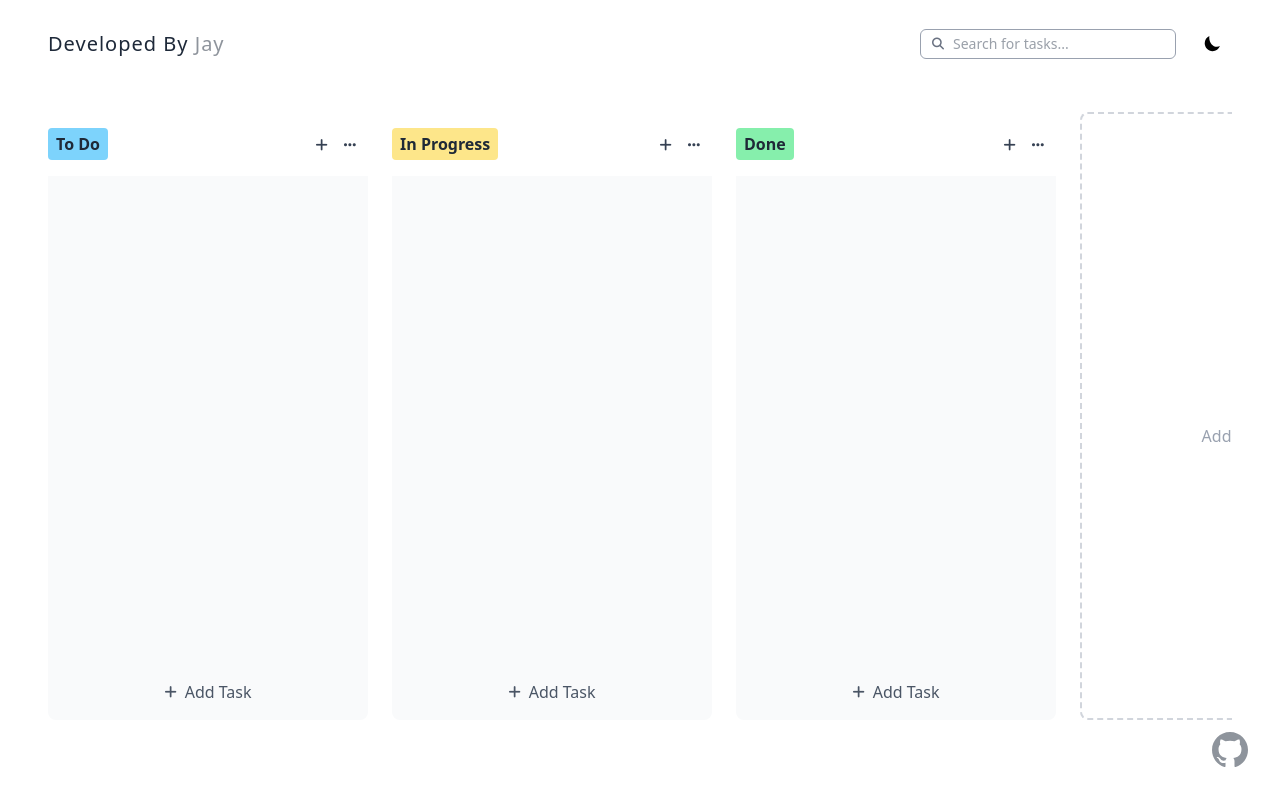
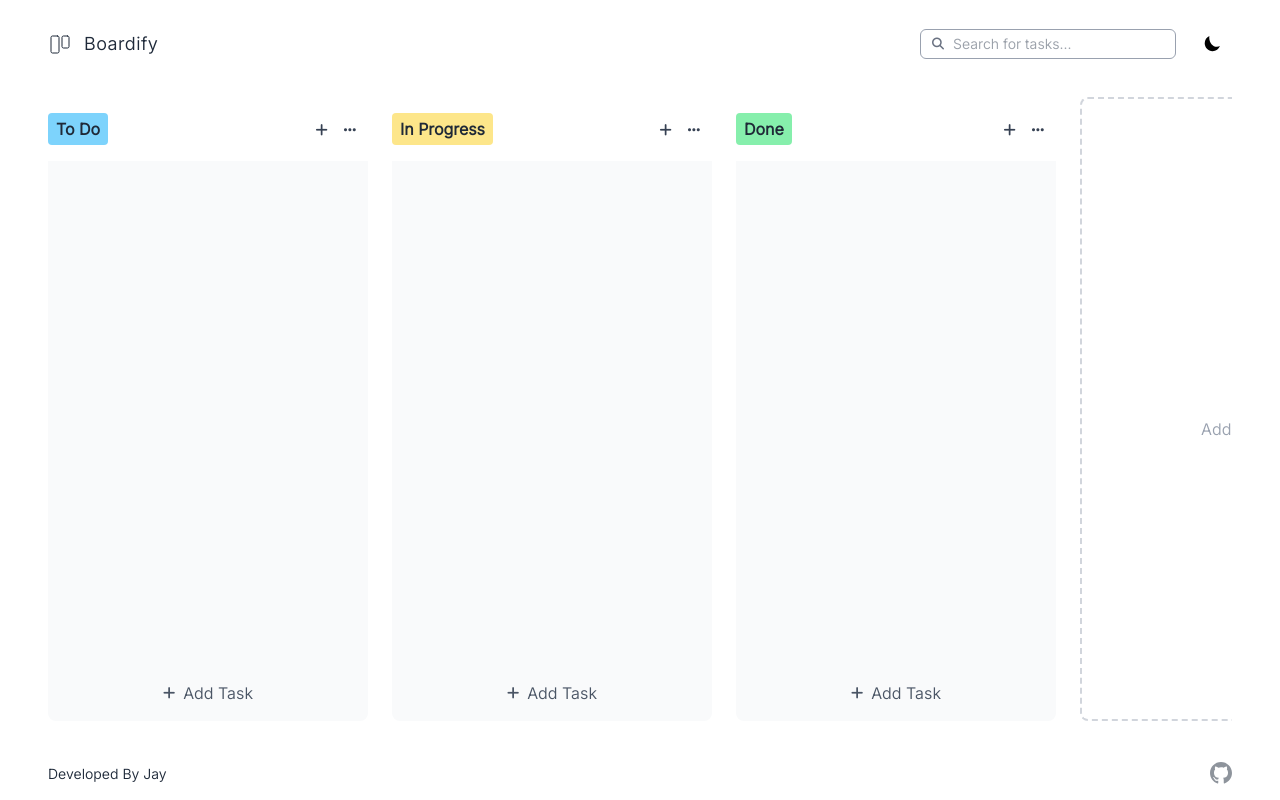
Before and after one commit to devwithjay/boardify, a website built with Vite: page index.html in a window 1280 px wide. Built offline with nearby package versions, Linux system fonts and the light colour scheme.

Commit message:
feat: update header and footer layout

```diff
--- a/index.html
+++ b/index.html
@@ -3,6 +3,12 @@
   <head>
     <meta charset="UTF-8" />
     <meta name="viewport" content="width=device-width, initial-scale=1.0" />
+    <link rel="preconnect" href="https://fonts.googleapis.com" />
+    <link rel="preconnect" href="https://fonts.gstatic.com" crossorigin />
+    <link
+      href="https://fonts.googleapis.com/css2?family=Inter:opsz,wght@14..32,354&family=Onest:wght@100..900&display=swap"
+      rel="stylesheet"
+    />
     <link rel="shortcut icon" href="./assets/favicon.svg" />
     <link rel="stylesheet" href="./css/style.css" />
     <link
@@ -12,20 +18,37 @@
     <title>Boardify</title>
   </head>
 
-  <body class="bg-white transition-colors duration-300 dark:bg-[#121617]">
+  <body
+    class="flex min-h-[100dvh] flex-col justify-between bg-white font-[Inter] transition-colors duration-300 dark:bg-[#121617]"
+  >
     <header class="mx-auto w-full max-w-7xl px-6 py-6 md:px-12">
       <nav class="flex flex-wrap items-center justify-between">
-        <span
-          class="text-lg tracking-wider text-gray-800 md:text-xl dark:text-white"
-        >
-          Developed By
-          <a
-            href="https://devwithjay.com"
-            class="animate-pulse font-medium transition-opacity duration-300 hover:underline hover:opacity-80"
+        <div class="flex items-center space-x-3">
+          <svg
+            class="size-6 text-gray-800 dark:text-white"
+            viewBox="0 0 24 24"
+            fill="none"
+            xmlns="http://www.w3.org/2000/svg"
           >
-            Jay
-          </a>
-        </span>
+            <path
+              d="M9.6 4H4.4C3.6268 4 3 4.6268 3 5.4V19.6C3 20.3732 3.6268 21 4.4 21H9.6C10.3732 21 11 20.3732 11 19.6V5.4C11 4.6268 10.3732 4 9.6 4Z"
+              stroke="currentColor"
+              stroke-width="1"
+              stroke-linecap="round"
+            ></path>
+            <path
+              d="M19.6 4H15.4C14.6268 4 14 4.6268 14 5.4V14.6C14 15.3732 14.6268 16 15.4 16H19.6C20.3732 16 21 15.3732 21 14.6V5.4C21 4.6268 20.3732 4 19.6 4Z"
+              stroke="currentColor"
+              stroke-width="1"
+              stroke-linecap="round"
+            ></path>
+          </svg>
+          <span
+            class="text-lg font-medium tracking-wide text-gray-800 dark:text-white"
+          >
+            Boardify
+          </span>
+        </div>
 
         <div class="flex gap-2 md:gap-4">
           <div class="flex items-center space-x-4">
@@ -91,7 +114,7 @@
     </header>
 
     <main
-      class="mx-auto h-[80dvh] max-w-7xl py-6 max-sm:pt-2 md:px-12 lg:h-[84dvh]"
+      class="mx-auto h-[75dvh] max-w-7xl py-2 max-sm:pt-2 md:px-12 lg:h-[82dvh]"
     >
       <div class="relative mx-6 mb-8 flex items-center space-x-4 sm:hidden">
         <i
@@ -106,7 +129,7 @@
       </div>
 
       <div
-        class="board flex h-full w-full flex-nowrap gap-4 overflow-x-auto overflow-y-hidden pb-4 max-md:ml-6 md:gap-6"
+        class="board flex size-full flex-nowrap gap-4 overflow-x-auto overflow-y-hidden pb-4 max-md:ml-6 md:gap-6"
       >
         <div
           class="board-container flex aspect-square h-full max-w-[375px] min-w-[320px] flex-shrink-0 flex-col overflow-hidden rounded-lg bg-white shadow-md dark:bg-[#202227]"
@@ -132,7 +155,6 @@
           <div
             class="task-list flex-grow space-y-3 overflow-y-auto bg-gray-50 p-4 dark:bg-gray-700"
           ></div>
-
           <div class="flex-shrink-0 p-4">
             <button
               class="add-task-btn flex w-full cursor-pointer items-center justify-center gap-2 text-gray-600 transition-opacity duration-200 ease-in-out hover:text-gray-700 dark:text-gray-300 dark:hover:text-gray-200"
@@ -400,7 +422,7 @@
               <button
                 type="button"
                 id="clear-board-btn"
-                class="cursor-pointer rounded bg-red-500 px-3 py-2 text-white transition-colors hover:bg-red-600"
+                class="cursor-pointer rounded bg-rose-500 px-3 py-2 text-white transition-colors hover:bg-rose-600"
               >
                 Clear Board
               </button>
@@ -425,13 +447,22 @@
       </div>
     </div>
 
-    <footer class="fixed right-0 bottom-0 z-10 flex justify-end p-4 md:p-8">
+    <footer
+      class="z-10 mx-auto flex w-full max-w-7xl items-end justify-between p-4 px-6 md:px-12"
+    >
+      <a
+        href="https://devwithjay.com"
+        class="text-sm font-light text-gray-800 transition-opacity duration-300 dark:text-white"
+      >
+        Developed By Jay
+      </a>
+
       <a
         href="https://github.com/devwithjay/boardify"
         target="_blank"
         aria-label="GitHub repository"
         title="View GitHub Repository"
-        class="flex h-8 w-8 animate-pulse items-center justify-center decoration-2 underline-offset-4 transition-all duration-300 hover:underline md:h-9 md:w-9"
+        class="flex size-[22px] animate-pulse items-center justify-center transition-all duration-300 hover:underline"
       >
         <svg
           xmlns="http://www.w3.org/2000/svg"
@@ -440,7 +471,7 @@
         >
           <path
             d="M12 0C5.374 0 0 5.373 0 12c0 5.302 3.438 9.8 8.207 11.387.599.111.793-.261.793-.577v-2.234c-3.338.726-4.033-1.416-4.033-1.416-.546-1.387-1.333-1.756-1.333-1.756-1.089-.745.083-.729.083-.729 1.205.084 1.839 1.237 1.839 1.237 1.07 1.834 2.807 1.304 3.492.997.107-.775.418-1.305.762-1.604-2.665-.305-5.467-1.334-5.467-5.931 0-1.311.469-2.381 1.236-3.221-.124-.303-.535-1.524.117-3.176 0 0 1.008-.322 3.301 1.23A11.5 11.5 0 0 1 12 5.803c1.02.005 2.047.138 3.006.404 2.291-1.552 3.297-1.23 3.297-1.23.653 1.653.242 2.874.118 3.176.77.84 1.235 1.911 1.235 3.221 0 4.609-2.807 5.624-5.479 5.921.43.372.823 1.102.823 2.222v3.293c0 .319.192.694.801.576C20.566 21.797 24 17.3 24 12c0-6.627-5.373-12-12-12"
-          />
+          ></path>
         </svg>
       </a>
     </footer>
```
